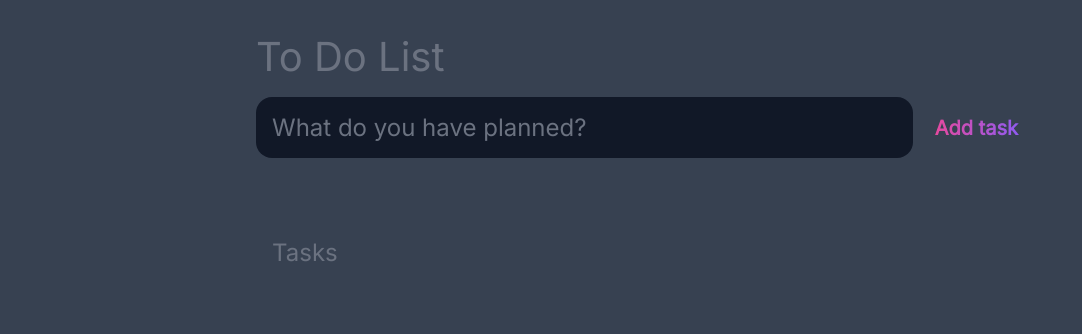
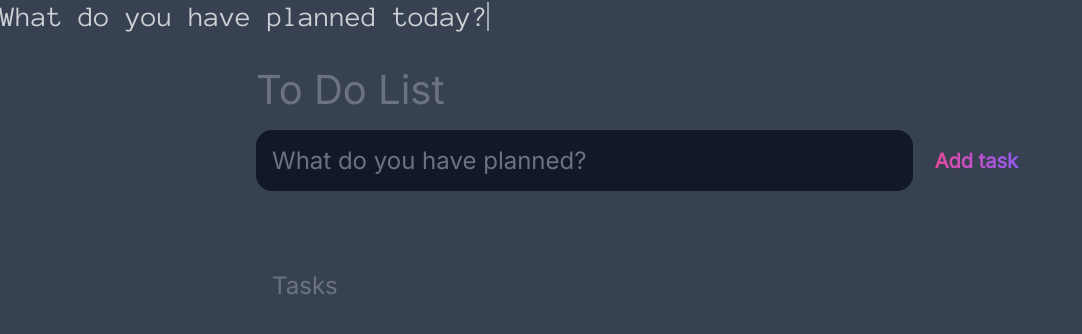
Before and after one commit to Realm9758/To-do-list-by-Realm, a PHP site: page / in a window 1280 px wide. Shown: the top 334 px of the page, without its empty margins (0-1082 px from the left). Run offline with PHP 8.4, Linux system fonts and the light colour scheme; some libraries are stand-ins or nearby versions.

Commit message:
animations

```diff
--- a/todolist/app.js
+++ b/todolist/app.js
@@ -141,3 +141,16 @@ window.addEventListener("load", () => {
     });
 
 })
+var i = 0;
+var txt = "What do you have planned today?";
+
+function typeWriter() {
+	if (i < txt.length) {
+		document.getElementsByClassName("js-typewrite")[0].innerHTML +=
+			txt.charAt(i);
+		i++;
+		setTimeout(typeWriter, 100);
+	}
+}
+
+setTimeout(typeWriter, 2000);
--- a/todolist/index.html
+++ b/todolist/index.html
@@ -12,6 +12,9 @@
 </head>
 
 <body>
+    <p class="content">
+    <span class="typewrite anim-typewrite js-typewrite"></span>
+  </p>
 
     <header>
         <h1>
--- a/todolist/style.css
+++ b/todolist/style.css
@@ -1,5 +1,5 @@
 @import url("https://fonts.googleapis.com/css2?family=Inter&display=swap");
-
+@import url(https://fonts.googleapis.com/css?family=Anonymous+Pro);
 :root {
 	--dark: #374151;
 	--darker: #1f2937;
@@ -136,6 +136,29 @@ main {
 	margin-left: 5px;
 }
 
+.content {
+    display: block;
+    font-family: 'Anonymous Pro', sans-serif;
+    position: relative;
+	color: rgba(255,255,255,.75);
+	font-family: 'Anonymous Pro', monospace;
+}
+.typewrite {
+  font-size: 180%;
+  border-right: 2px solid rgba(255,255,255,.75);
+  font-family: 'Anonymous Pro', sans-serif;
+  line-height: 1.15;
+}
+
+.anim-typewrite {
+  animation: blinkTextCursor 500ms infinite normal;
+}
+
+@keyframes blinkTextCursor{
+  from{border-right-color: rgba(255,255,255,.75);}
+  to{border-right-color: transparent;}
+}
+
 .todo-item.checked {
 	color: rgb(23, 124, 255);
 	text-decoration: line-through;
```
